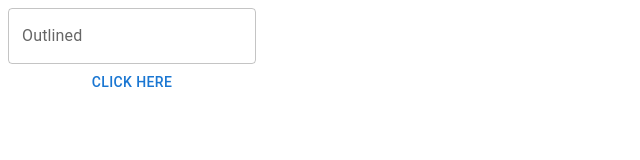
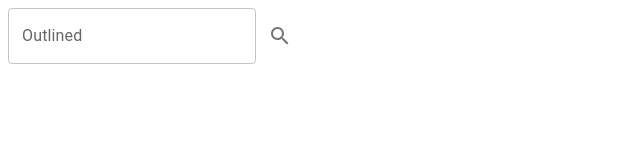
Before and after one commit to wil-gerard/brewery-locator, a Next.js app: page / in a window 1280 px wide. Shown: the top 160 px of the page, without its empty margins (0-640 px from the left). Built offline with nearby package versions, Linux system fonts and the light colour scheme.

Commit message:
add extra details to modal

```diff
--- a/components/DetailsModal.tsx
+++ b/components/DetailsModal.tsx
@@ -6,6 +6,8 @@ import {
   ListItemAvatar,
   Avatar,
   ListItemText,
+  DialogContent,
+  DialogContentText,
 } from "@mui/material";
 import { blue } from "@mui/material/colors";
 import { BreweryData } from "../pages";
@@ -26,6 +28,19 @@ function DetailsModal(props: SimpleDialogProps) {
   return (
     <Dialog onClose={handleClose} open={open}>
       <DialogTitle>{brewery.name}</DialogTitle>
+      <DialogContent>
+        <DialogContentText>
+          <div>
+            <div>
+              {brewery.street} <br /> {brewery.city}, {brewery.state}{" "}
+              {brewery.postal_code}
+            </div>
+            <div>
+                {brewery.brewery_type}
+            </div>
+          </div>
+        </DialogContentText>
+      </DialogContent>
     </Dialog>
   );
 }
--- a/pages/index.tsx
+++ b/pages/index.tsx
@@ -1,7 +1,17 @@
 import Head from "next/head";
-import { Button, TextField, FormControl, List, ListItem } from "@mui/material";
+import {
+  Button,
+  TextField,
+  FormControl,
+  List,
+  ListItem,
+  IconButton,
+  Container,
+  Box,
+} from "@mui/material";
 import { useState } from "react";
 import DetailsModal from "../components/DetailsModal";
+import SearchIcon from "@mui/icons-material/Search";
 
 export interface BreweryData {
   id: string;
@@ -18,7 +28,9 @@ export interface BreweryData {
 
 export default function Home() {
   const [input, setInput] = useState("");
-  const [selectedBrewery, setSelectedBrewery] = useState<BreweryData | null>(null);
+  const [selectedBrewery, setSelectedBrewery] = useState<BreweryData | null>(
+    null
+  );
   const [breweries, setBreweries] = useState([]);
   const handleOpen = (brewery: BreweryData) => () => {
     setSelectedBrewery((selectedCampaign) =>
@@ -49,24 +61,24 @@ export default function Home() {
         <meta name="description" content="Generated by create next app" />
         <link rel="icon" href="/favicon.ico" />
       </Head>
-      <div>
       <form
         onSubmit={(e) => {
           e.preventDefault();
           callAPI();
         }}
       >
-          <FormControl>
+        <Box display="flex" alignItems="center">
           <TextField
             id="outlined-basic"
             label="Outlined"
             variant="outlined"
             onChange={(e) => setInput(e.target.value)}
           />
-            <Button type="submit">click here</Button>
-          </FormControl>
+          <IconButton size="large" type="submit">
+            <SearchIcon />
+          </IconButton>
+        </Box>
       </form>
-      </div>
       <div>
         {breweries.map((brewery: BreweryData) => (
           <List key={brewery.id}>
```
Lines whose indentation alone changed are shown as unchanged.
